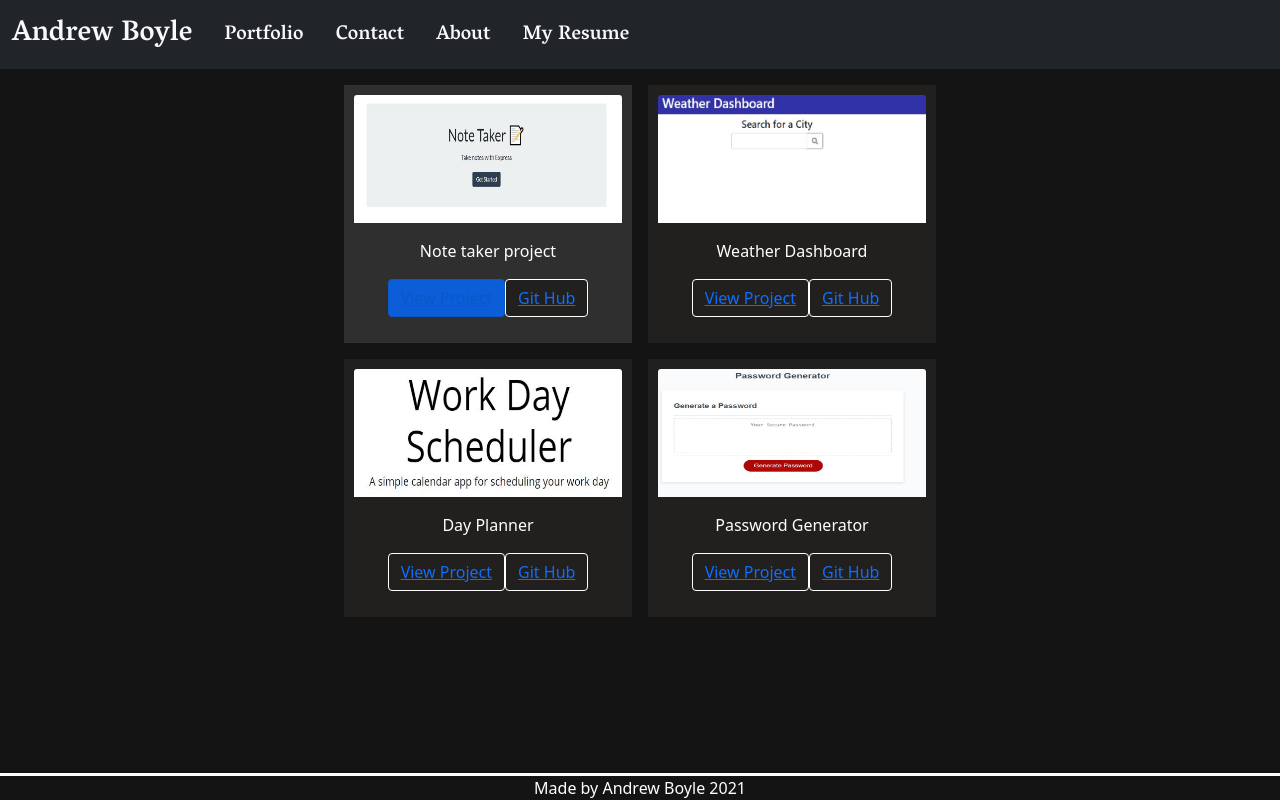
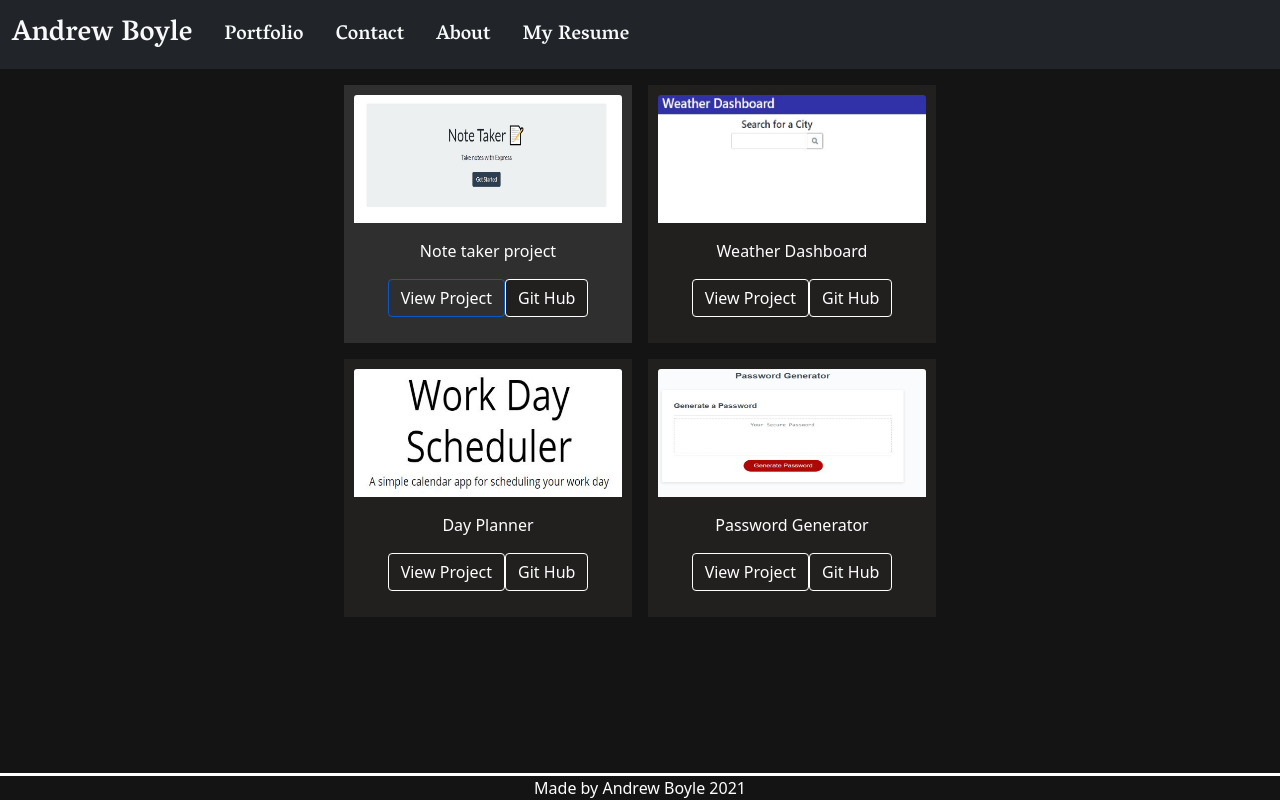
Before and after one commit to andyb2/ReactPortfolio, a React (Create React App) app: page /Portfolio in a window 1280 px wide. In both pictures the pointer is over the link 446 px from the left and 298 px from the top of the page. Built offline with nearby package versions, Linux system fonts and the light colour scheme.

Commit message:
added hover css for buttons on portfolio page

```diff
--- a/src/index.css
+++ b/src/index.css
@@ -113,6 +113,19 @@ body {
   width: 18rem;
 }
 
+.portBtn{
+  text-decoration: none;
+  color: white;
+}
+
+.portBtn:hover{
+  color: white;
+  background-color: rgb(48, 47, 47);
+}
+.btn:hover{
+  background-color: rgb(48, 47, 47);
+}
+
 /* Contact ------------------------------------------------------------------------------------- */
 
 .contactme {
```
